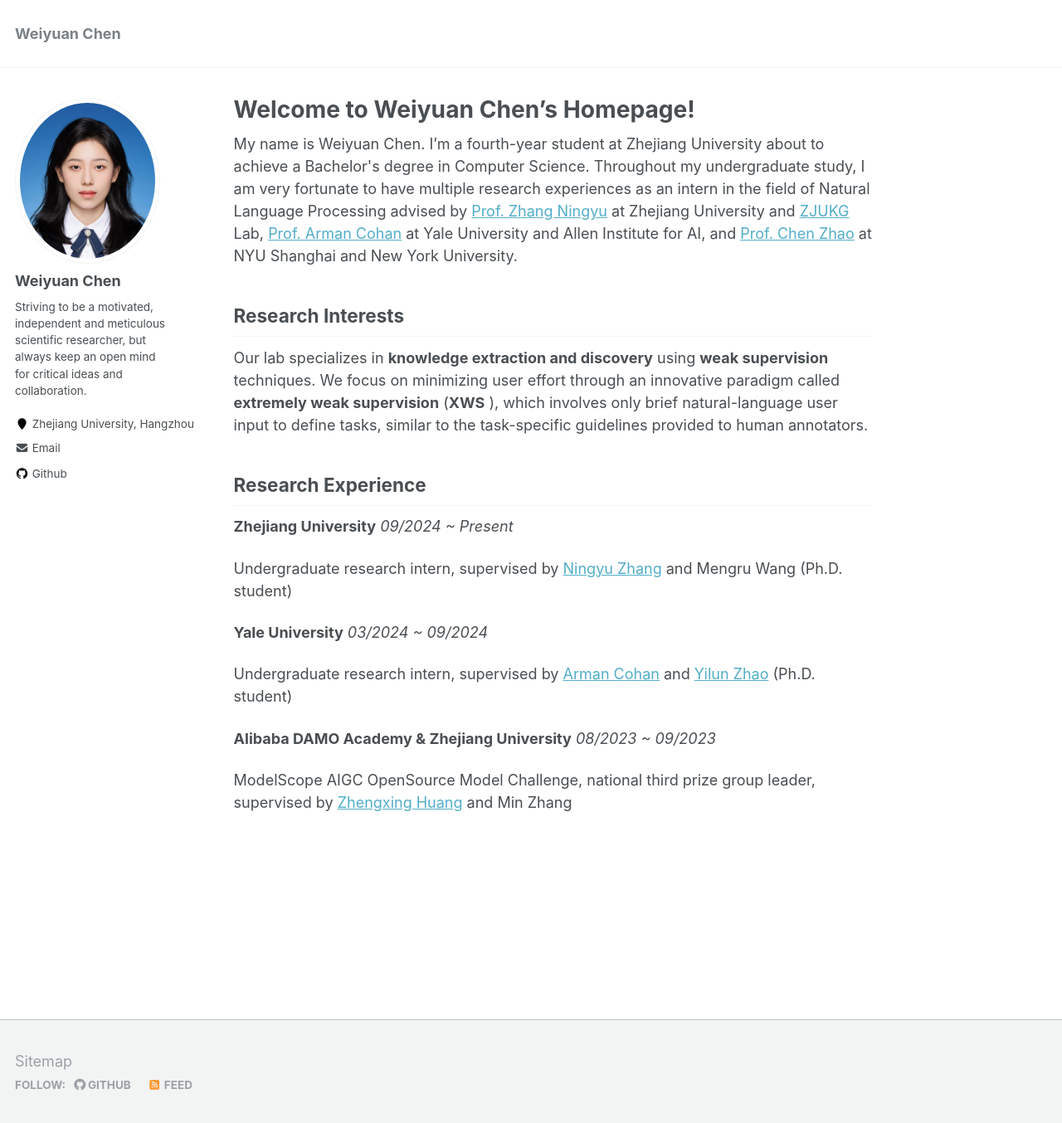
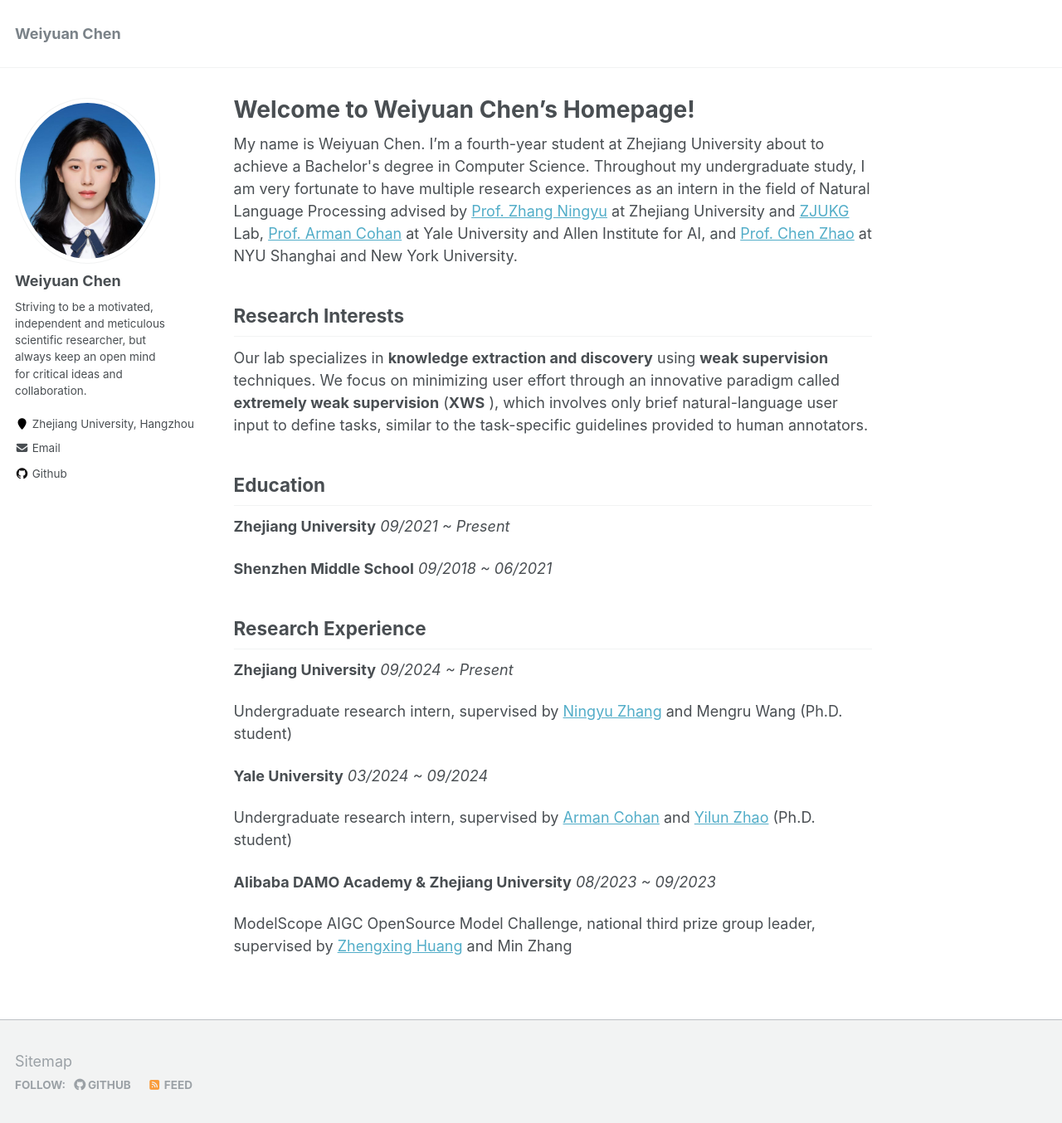
Before and after one commit to katie-chen2/katie-chen2.github.io, a Jekyll site: the page built from index.md, in a window 1280 px wide and 1366 px high. Shown: the top 1354 px of the window at 83% size. Built offline with Jekyll 4.4.1, drawn with Linux system fonts in a browser that asks for light colours; nearby versions of some CDN libraries; our own code applies the rules of GitHub Pages for plain Markdown files; library files that are not in the unit come from our copies.

Commit message:
Update default.html

```diff
--- a/_layouts/default.html
+++ b/_layouts/default.html
@@ -116,6 +116,9 @@
                             (<strong>XWS</strong>
                             ), which involves only brief natural-language user input to define tasks, similar to the task-specific guidelines provided to human annotators.
                         </p>
+                        <h2 id="research-interests">Education </h2>
+                        <p><strong>Zhejiang University</strong>    <em>09/2021 ~ Present</em></p>
+                        <p><strong>Shenzhen Middle School</strong>    <em>09/2018 ~ 06/2021</em></p>
                         <h2 id="research-interests">Research Experience</h2>
 
                         <p><strong>Zhejiang University</strong>    <em>09/2024 ~ Present</em></p>
```
